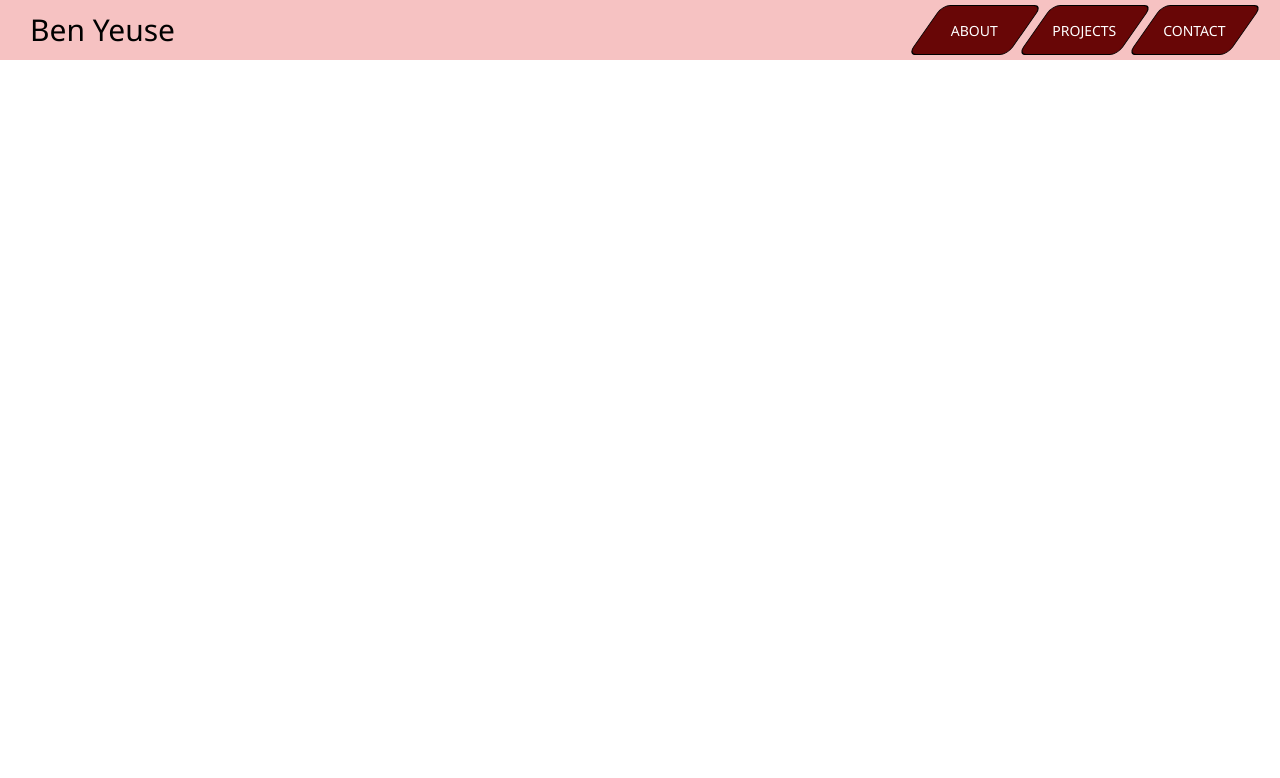
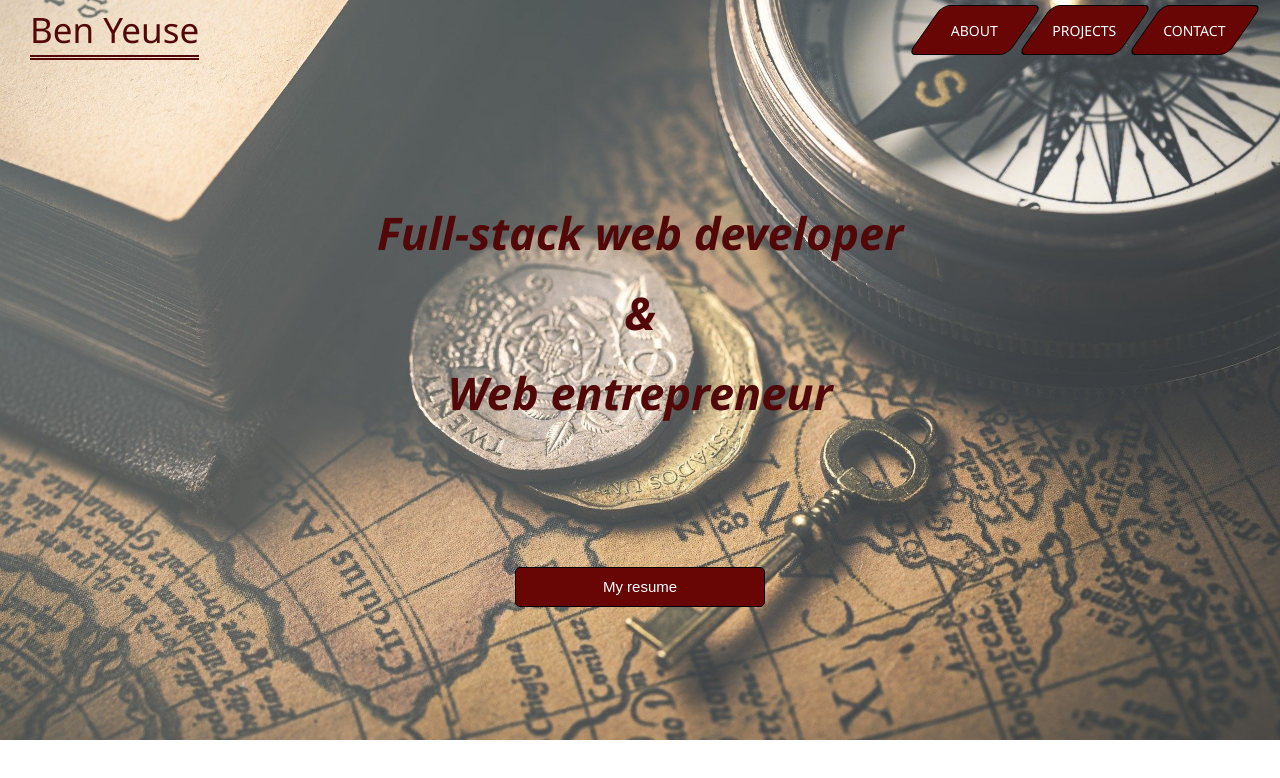
Before and after one commit to Ben-Yeuse/Personal-Portfolio-FCC, a plain HTML site: page index.html in a window 1280 px wide. Drawn offline with Linux system fonts and the light colour scheme.

```diff
--- a/index.html
+++ b/index.html
@@ -8,7 +8,7 @@
 </head>
 <body>
     <nav id="navbar">
-        <header>Ben Yeuse</header>
+        <header>Ben&nbsp;Yeuse</header>
         <ul>
             <li>
                 <a href=""><span class="unskew">About</span></a>
@@ -21,5 +21,13 @@
             </li>
         </ul>
     </nav>
+    <main>
+        <section id="welcome-section">
+            <h1>Full-stack web developer
+            <br id="h1-first-br" />&amp;
+            <br id="h1-second-br" />Web entrepreneur</h1>
+            <button id="my-resume" type="button">My resume</button>
+        </section>
+    </main>
 </body>
 </html>
--- a/style.css
+++ b/style.css
@@ -7,8 +7,8 @@
 }
 
 :root {
-    --color-toto: rgba(218, 15, 15, 0.25);
-    --color-titi: #e69597;
+    --color-toto: rgba(218, 15, 15, 0.4);
+    --color-titi: #520809;
     --color-tutu: rgb(168, 43, 43);
     --color-tata: #b86660;
     --color-tete: rgb(104, 6, 6);
@@ -24,14 +24,15 @@ body {
     width: 100vw;
     height: 60px;
     justify-content: space-between;
-    background-color: var(--color-toto);
 }
 
 #navbar header {
-    font-size: 30px;
+    font-size: 35px;
     margin-left: 30px;
     line-height: 60px;
     pointer-events: none;
+    color: var(--color-titi);
+    border-bottom: 5px double var(--color-titi);
 }
 
 #navbar ul {
@@ -70,3 +71,44 @@ li:hover {
     font-size: 16px;
     transition: all 0.5s;
 }
+
+#welcome-section {
+    display: flex;
+    flex-direction: column;
+    height: calc(100vh - 60px);
+    justify-content: space-evenly;
+    align-items: center;
+    background-image: url("vintage.jpg");
+    background-repeat: no-repeat;
+    background-position: center;
+    background-size: cover;
+    padding-top: 60px;
+}
+
+#welcome-section h1 {
+    font-weight: 600;
+    font-style: italic;
+    font-size: 45px;
+    line-height: 80px;
+    text-align: center;
+    color: var(--color-titi);
+    padding: 0 15px;
+    border-radius: 5px;
+}
+
+#my-resume {
+    font-size: 15px;
+    color: #fff;
+    width: 250px;
+    height: 40px;
+    border: 1px solid #000;
+    border-radius: 5px;
+    background-color: var(--color-tete);
+    transition: all 0.5s;
+}
+
+#my-resume:hover {
+    background-color: var(--color-tutu);
+    font-size: 18px;
+    transition: all 0.5s;
+}
```
Also changed, not shown: vintage.jpg (added).
